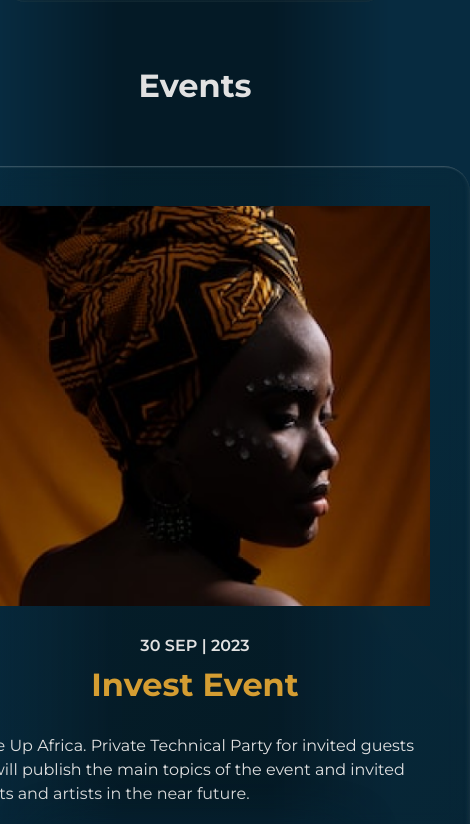
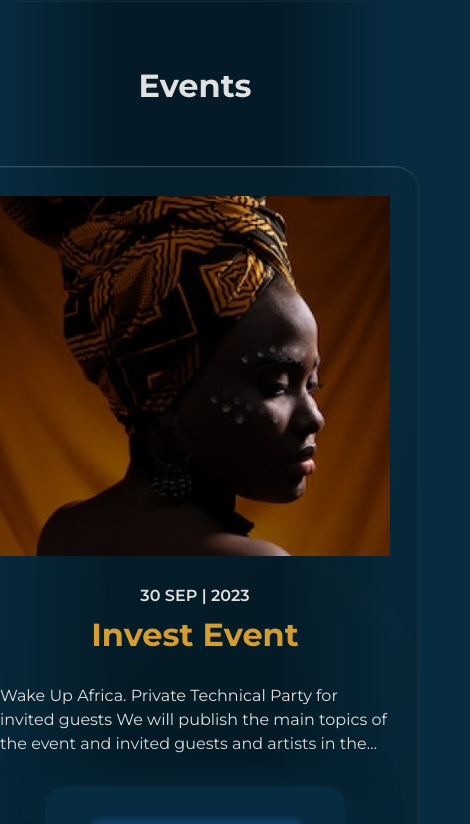
Before and after one commit to TheMacroeconomicDao/gyber-social-platform, a Next.js app: page /events in a window 390 px wide. Shown: the part 1166-1990 px from the top of the page, 470 px wide, since content can reach past the window. Built offline with nearby package versions, Linux system fonts and the light colour scheme.

Commit message:
refactor event card

```diff
--- a/src/entities/EventCard/EventCard.module.scss
+++ b/src/entities/EventCard/EventCard.module.scss
@@ -1,6 +1,7 @@
 .EventCard {
+  --card-width: 550px;
   display: flex;
-  width: 550px;
+  width: var(--card-width);
   padding: 40px;
   flex-direction: column;
   align-items: center;
@@ -40,7 +41,7 @@
   .Image {
     position: relative;
     width: 100%;
-    height: 400px;
+    height: calc(var(--card-width) * 0.8);
   }
   .buttonWrapper {
     margin-top: 30px;
@@ -50,3 +51,16 @@
     box-shadow: 0 0 50px 0 #072b40;
   }
 }
+
+@media screen and (max-width: 1180px) {
+  .EventCard {
+    --card-width: 500px;
+
+  }
+}
+@media screen and (max-width: 1080px) {
+  .EventCard {
+    --card-width: 450px;
+    padding: 30px;
+  }
+}
--- a/src/widgets/EventsSection/EventsSection.module.scss
+++ b/src/widgets/EventsSection/EventsSection.module.scss
@@ -12,7 +12,7 @@
   .Wrapper {
     display: flex;
     flex-wrap: wrap;
-    justify-content: space-between;
-    row-gap: 50px;
+    justify-content: center;
+    gap: 50px;
   }
 }
```
